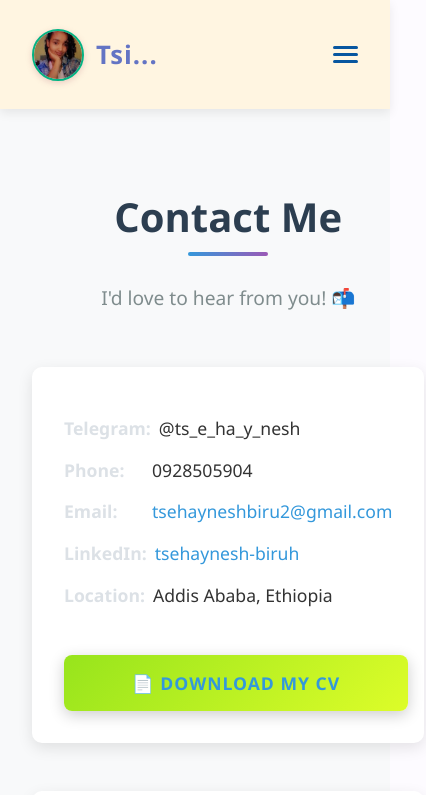
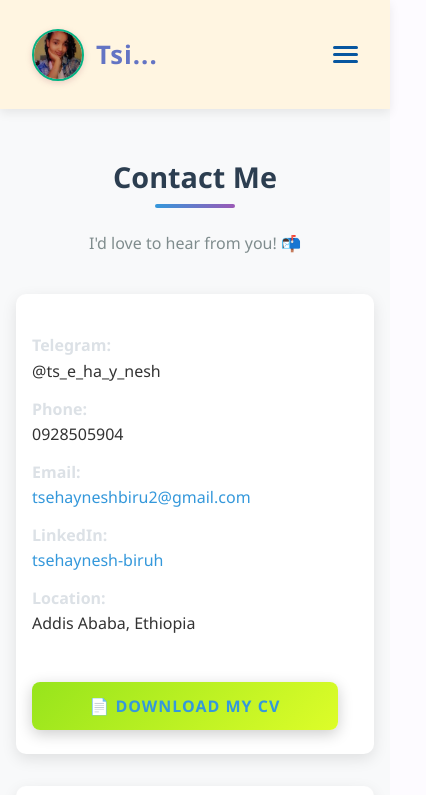
Before and after one commit to tsi1221/tsehayportifolio, a React (Create React App) app: page /contact in a window 390 px wide. Shown: the top 795 px of the page, 426 px wide, since content can reach past the window. Built offline with nearby package versions, Linux system fonts and the light colour scheme.

Commit message:
Update Contact form and integrate Formspree

```diff
--- a/src/styles/Contact.css
+++ b/src/styles/Contact.css
@@ -145,36 +145,58 @@
   transform: translateY(-1px);
 }
 /* Responsive Design */
-@media (min-width: 768px) {
+@media (max-width: 767px) {
+  .contact-section {
+    padding: 2rem 1rem;
+  }
+
   .contact-container {
-    grid-template-columns: 1fr 1fr;
+    grid-template-columns: 1fr;
+    gap: 2rem;
   }
 
   .section-title {
-    grid-column: 1 / -1;
+    font-size: 1.8rem;
+    margin-bottom: -2rem;
   }
 
   .section-subtitle {
-    grid-column: 1 / -1;
+    font-size: 1rem;
+  }
+
+  .contact-info,
+  .contact-form {
+    padding: 1.5rem 1rem;
+  }
+
+  .contact-info p {
+    font-size: 1rem;
+    flex-direction: column;
+    align-items: flex-start;
+    gap: 0.2rem;
+  }
+
+  .contact-form input,
+  .contact-form textarea {
+    padding: 0.75rem;
+    font-size: 0.95rem;
+  }
+
+  .download-cv {
+    width: 100%;
+    justify-content: center;
+    padding: 0.8rem 1.5rem;
+    font-size: 1rem;
+  }
+
+  .btn {
+    width: 100%;
+    font-size: 1rem;
+    padding: 0.8rem;
+  }
+
+  .thank-you-msg {
+    font-size: 1rem;
+    padding: 1rem;
   }
 }
-
-/* Animation */
-@keyframes fadeIn {
-  from {
-    opacity: 0;
-    transform: translateY(20px);
-  }
-  to {
-    opacity: 1;
-    transform: translateY(0);
-  }
-}
-
-.contact-info, .contact-form {
-  animation: fadeIn 0.8s ease-out forwards;
-}
-
-.contact-form {
-  animation-delay: 0.2s;
-}
```
